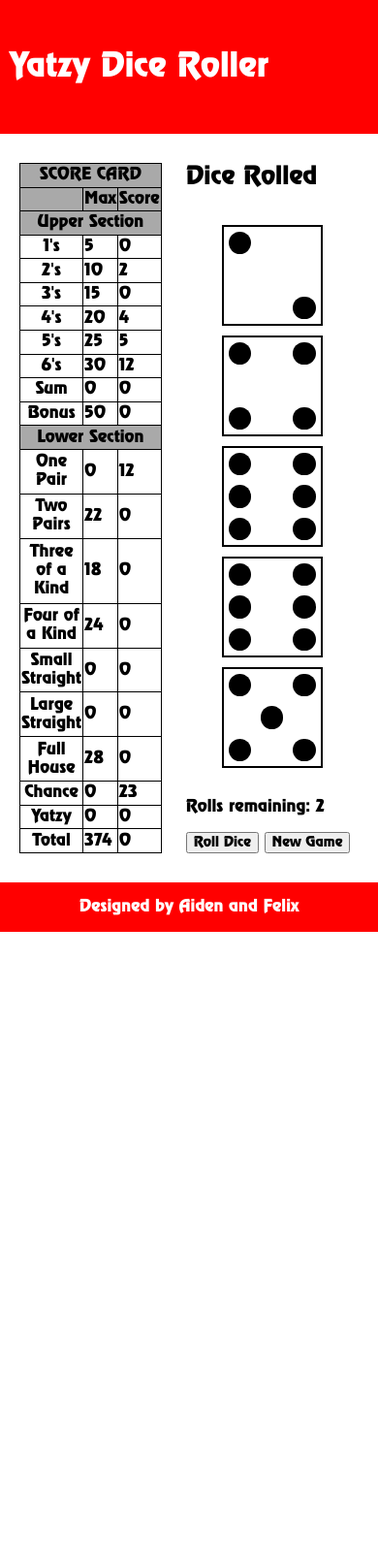
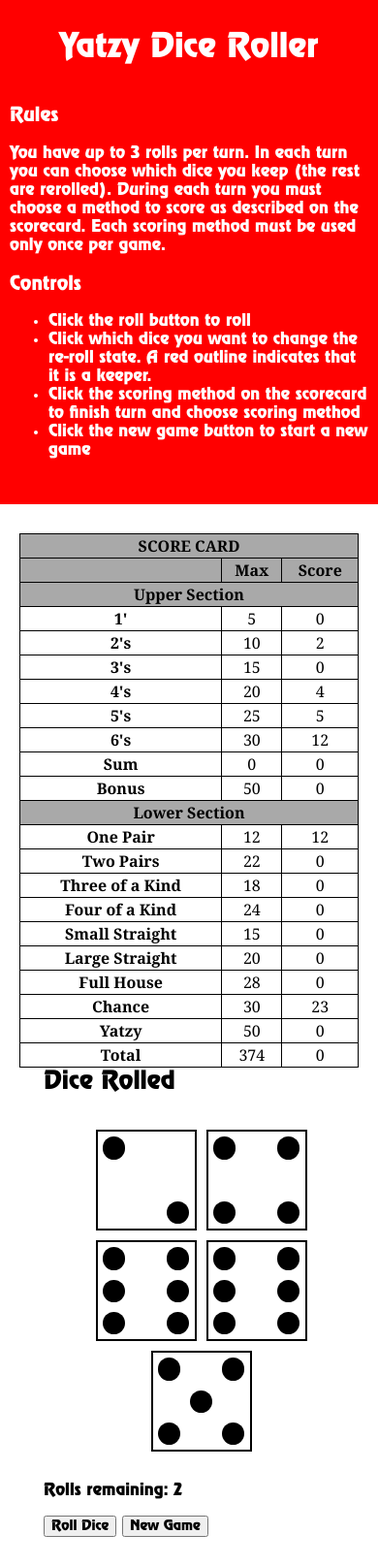
Before and after one commit to Aiden-Garrett/yatzy, a PHP site: page /public/test.html in a window 390 px wide. Shown: the whole page at 97% size. Before the commit the page ends 961 px from the top, so only its background shows below. Run offline with PHP 8.4, Linux system fonts and the light colour scheme.

Commit message:
restyled game and made responsive. added rules & controls

```diff
--- a/public/styles.css
+++ b/public/styles.css
@@ -2,28 +2,42 @@
     font-family: 'revue', serif;
 }
 
-header {
+#sideCard {
+    display: flex;
+    flex-direction: column;
     background-color: red;
-    padding: 50px 10px 50px 10px;
+    padding: 30px 10px 30px 10px;
+    align-items: center;
+    flex-basis: 300px;
+    flex-grow: 1;
+    flex-shrink: 0;
 }
 
-header h1 {
-    margin: 0;
-}
-
-body {
-    margin: 0;
-    display: flex;
-    flex-direction: column;
+#rules {
+    color: white;
 }
 
 #body {
     background-color: white;
     display: flex;
+    justify-content: center;
+    flex-wrap: wrap;
+    flex-grow: 5;
+    flex-shrink: 1;
+    flex-basis: 50%;
     padding: 30px 20px 30px 20px;
 }
 
+html, body {
+    margin: 0;
+    display: flex;
+    height: 100%;
+    flex-wrap: wrap;
+}
+
 footer {
+    display: block;
+    bottom: 0;
     background-color: red;
     text-align: center;
     color: white;
@@ -37,6 +51,7 @@ footer {
 h1 {
     font-family: 'revue', serif;
     color: white;
+    margin-top: 0;
 }
 
 .dice {
@@ -57,7 +72,7 @@ h1 {
 
 #diceOutput {
     display: flex;
-    justify-content: space-evenly;
+    justify-content: center;
     flex-wrap: wrap;
     background-color: white;
     border-radius: 20px;
@@ -66,20 +81,36 @@ h1 {
 }
 
 #game {
-    width: 100%;
     padding-left: 25px;
+    flex-shrink: 5;
+    flex-grow: 3;
+    flex-basis: 210px;
 }
 
 #game h2 {
     margin-top: 0px;
 }
+
 table {
     border-collapse: collapse;
     background-color: white;
+    flex-shrink: 0;
+    flex-grow: 1;
+}
+
+.label {
+    background-color: darkgray;
+}
+
+.label th {
+    font-family: "Georgia", serif;
+    font-weight: 1000;
 }
 
 th, td {
     border: solid 1px black;
+    text-align: center;
+    font-family: "Georgia", serif;
 }
 
 tr:hover:not(.used, .label, #total, #upperSum, #bonus) {
@@ -91,13 +122,9 @@ tr:hover:not(.used, .label, #total, #upperSum, #bonus) {
 }
 
 .locked {
-    border: solid 2px red;
+    border: solid 4px red;
 }
 
 .dice:hover {
-    border: solid 2px red;
+    border: solid 4px red;
 }
-
-.label {
-    background-color: darkgray;
-}
--- a/public/test.html
+++ b/public/test.html
@@ -10,12 +10,25 @@
     <link rel="stylesheet" href="styles.css">
 </head>
 <body>
-<header id="header">
+<div id="sideCard">
     <h1>Yatzy Dice Roller</h1>
-</header>
+    <div id="rules">
+        <h3>Rules</h3>
+        <p>You have up to 3 rolls per turn. In each turn you can choose which dice you keep (the rest are rerolled).
+            During each turn you must choose a method to score as described on the scorecard. Each scoring method must be used only once per game.</p>
+
+        <h3>Controls</h3>
+        <ul>
+            <li>Click the roll button to roll</li>
+            <li>Click which dice you want to change the re-roll state. A red outline indicates that it is a keeper.</li>
+            <li>Click the scoring method on the scorecard to finish turn and choose scoring method</li>
+            <li>Click the new game button to start a new game</li>
+        </ul>
+    </div>
+</div>
 <div id="body">
     <table id="scoreCard">
-        <tr class="label">
+        <tr class="label" id="scoreCardTitle">
             <th colspan="3">SCORE CARD</th>
         </tr>
         <tbody>
@@ -28,7 +41,7 @@
             <th colspan="3">Upper Section</th>
         </tr>
         <tr id="ones">
-            <th>1's</th>
+            <th>1'</th>
             <td>5</td>
         </tr>
         <tr id="twos">
@@ -65,7 +78,7 @@
         </tr>
         <tr id="onePair">
             <th>One Pair</th>
-            <td>0</td>
+            <td>12</td>
         </tr>
         <tr id="twoPairs">
             <th>Two Pairs</th>
@@ -81,11 +94,11 @@
         </tr>
         <tr id="smallStraight">
             <th>Small Straight</th>
-            <td>0</td>
+            <td>15</td>
         </tr>
         <tr id="largeStraight">
             <th>Large Straight</th>
-            <td>0</td>
+            <td>20</td>
         </tr>
         <tr id="fullHouse">
             <th>Full House</th>
@@ -93,11 +106,11 @@
         </tr>
         <tr id="chance">
             <th>Chance</th>
-            <td>0</td>
+            <td>30</td>
         </tr>
         <tr id="yatzy">
             <th>Yatzy</th>
-            <td>0</td>
+            <td>50</td>
         </tr>
         <tr id="total">
             <th>Total</th>
@@ -113,7 +126,6 @@
         <button id="newGameButton">New Game</button>
     </div>
 </div>
-
 <script type="module">
     import YatzyGame from '/public/assets/yatzy_game.js';
 
@@ -185,8 +197,5 @@
         }
     }
 </script>
-<footer>
-    <p>Designed by Aiden and Felix</p>
-</footer>
 </body>
 </html>
```
Also changed, not shown: README.md.
